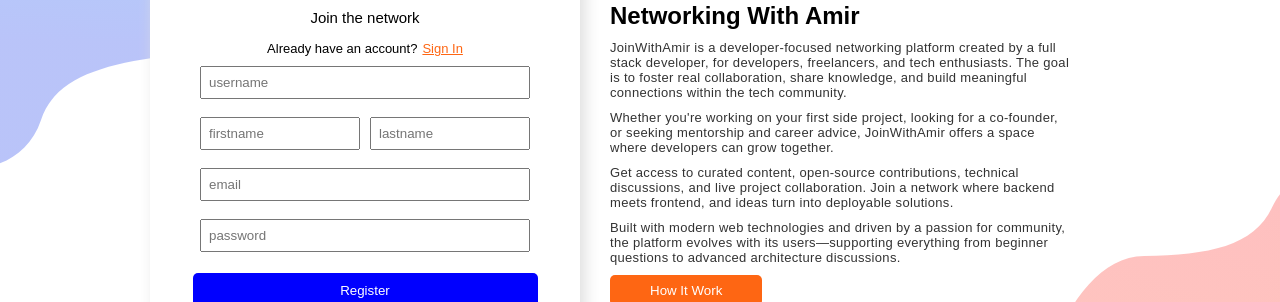
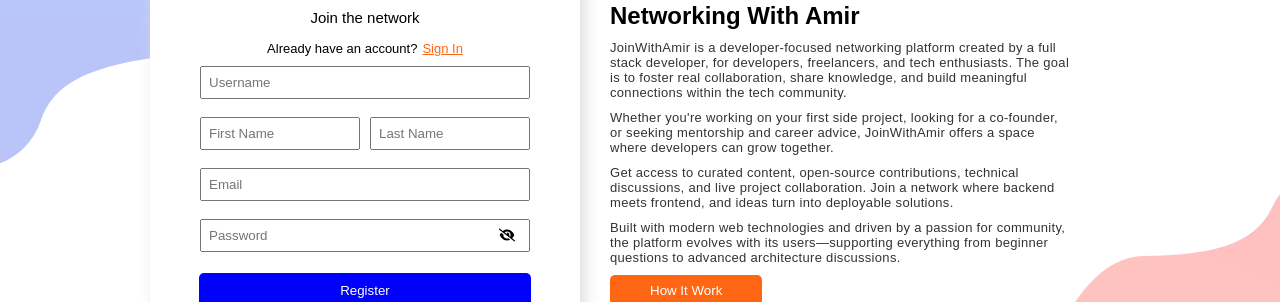
Before and after one commit to amirmub/jwt-auth, a React (Vite) app in the folder client/forum/: page /login in a window 1280 px wide. Shown: the part 155-457 px from the top of the page. Built offline with nearby package versions, Linux system fonts and the light colour scheme; no server answers.

Commit message:
refactor: add password visibility toggle

```diff
--- a/client/forum/src/components/Login/Login.jsx
+++ b/client/forum/src/components/Login/Login.jsx
@@ -3,9 +3,12 @@ import axios from "../../utills/axios";
 import { Link, useNavigate } from "react-router-dom";
 import { UserContext } from "../../pages/Landing";
 import classes from "./Login.module.css";
+import { FaEyeSlash } from "react-icons/fa6";
+import { IoMdEye } from "react-icons/io";
 
 function Login({ onSwitch }) {
   const [input, setInput] = useState("");
+  const [toggle,setToggle] = useState(false)
   const [inputErrorStyle, setInputErrorStyle] = useState(false);
   const { setPerson } = useContext(UserContext);
   const navigate = useNavigate();
@@ -38,6 +41,9 @@ function Login({ onSwitch }) {
       setInput(error.response.data.msg);
     }
   }
+  const toggleVisibility = () =>{
+    setToggle(prev => !prev);
+  }
 
   return (
     <div className={classes.login_container}>
@@ -53,7 +59,7 @@ function Login({ onSwitch }) {
           <div>
             <input
               ref={emailDom}
-              type="email"
+              type="Email"
               placeholder="email"
               className={
                 inputErrorStyle && !emailDom.current?.value
@@ -63,17 +69,18 @@ function Login({ onSwitch }) {
             />
           </div>
           <br />
-          <div>
+          <div className={classes.password_visit}>
             <input
               ref={passwordDom}
-              type="password"
-              placeholder="password"
+              type={toggle ? "text" : "password"}
+              placeholder="Password"
               className={
                 inputErrorStyle && !passwordDom.current?.value
                   ? classes.input_error
                   : ""
               }
             />
+            <div onClick={toggleVisibility} className={classes.eye}>{toggle ? <IoMdEye /> : <FaEyeSlash />}</div>
           </div>
           <br />
           <small
--- a/client/forum/src/components/Login/Login.module.css
+++ b/client/forum/src/components/Login/Login.module.css
@@ -25,7 +25,7 @@
   padding: 10px 0;
 }
 .login_container button {
-  width: 138%;
+  width: 133%;
   padding: 10px 0;
   background-color: #fe6613;
   border: none;
@@ -45,6 +45,16 @@
   border: 1.335px solid red;
   border-radius: 3px;
 }
+.password_visit{
+  display: flex;
+  position: relative;
+}
+.eye{
+  position: absolute;
+  right: 15px;
+  top: 8px;
+  cursor: pointer;
+}
 
 @media (max-width: 540px) {
   .login_container input {
--- a/client/forum/src/components/Register/Register.jsx
+++ b/client/forum/src/components/Register/Register.jsx
@@ -3,9 +3,13 @@ import axios from "../../utills/axios";
 import { Link, useNavigate } from "react-router-dom";
 import { UserContext } from "../../pages/Landing";
 import classes from "./Register.module.css";
+import { FaEyeSlash } from "react-icons/fa6";
+import { IoMdEye } from "react-icons/io";
+
 
 function Register({ onSwitch }) {
   const { setPerson } = useContext(UserContext);
+  const [showPassword, setShowPassword] = useState(false);
   const [inputErrorStyle, setInputErrorStyle] = useState(false);
   const [input, setInput] = useState("");
 
@@ -52,6 +56,10 @@ function Register({ onSwitch }) {
     }
   }
 
+   const toggleVisibility = () => {
+    setShowPassword(prev => !prev);
+  };
+
   return (
     <div className={classes.register_container}>
       <p>Join the network</p>
@@ -67,7 +75,7 @@ function Register({ onSwitch }) {
             <input
               ref={usernameDom}
               type="text"
-              placeholder="username"
+              placeholder="Username"
               className={
                 inputErrorStyle && !usernameDom.current?.value
                   ? classes.input_error
@@ -81,7 +89,7 @@ function Register({ onSwitch }) {
               <input
                 ref={firstnameDom}
                 type="text"
-                placeholder="firstname"
+                placeholder="First Name"
                 className={
                   inputErrorStyle && !firstnameDom.current?.value
                     ? classes.input_error
@@ -94,7 +102,7 @@ function Register({ onSwitch }) {
               <input
                 ref={lastnameDom}
                 type="text"
-                placeholder="lastname"
+                placeholder="Last Name"
                 className={
                   inputErrorStyle && !lastnameDom.current?.value
                     ? classes.input_error
@@ -108,7 +116,7 @@ function Register({ onSwitch }) {
             <input
               ref={emailDom}
               type="email"
-              placeholder="email"
+              placeholder="Email"
               className={
                 inputErrorStyle && !emailDom.current?.value
                   ? classes.input_error
@@ -117,17 +125,18 @@ function Register({ onSwitch }) {
             />
           </div>
           <br />
-          <div>
+          <div className={classes.password_visit}>
             <input
               ref={passwordDom}
-              type="password"
-              placeholder="password"
+              type={showPassword ? 'text' : 'password'}
+              placeholder="Password"
               className={
                 inputErrorStyle && !passwordDom.current?.value
                   ? classes.input_error
                   : ""
               }
             />
+          <div onClick={toggleVisibility} className={classes.eye}>{showPassword ? <IoMdEye /> : <FaEyeSlash /> }</div>
           </div>
           <br />
           <small
--- a/client/forum/src/components/Register/Register.module.css
+++ b/client/forum/src/components/Register/Register.module.css
@@ -33,7 +33,7 @@ form {
   width: 160px;
 }
 .register_container button {
-  width: 138%;
+  width: 133%;
   padding: 10px 0;
   background-color: #0000ff;
   border: none;
@@ -53,6 +53,16 @@ form {
   border: 1.335px solid red;
   border-radius: 3px;
 }
+.password_visit{
+  display: flex;
+  position: relative;
+}
+.eye{
+  position: absolute;
+  right: 15px;
+  top: 8px;
+  cursor: pointer;
+}
 
 @media (max-width: 540px) {
   .register_container input {
```
